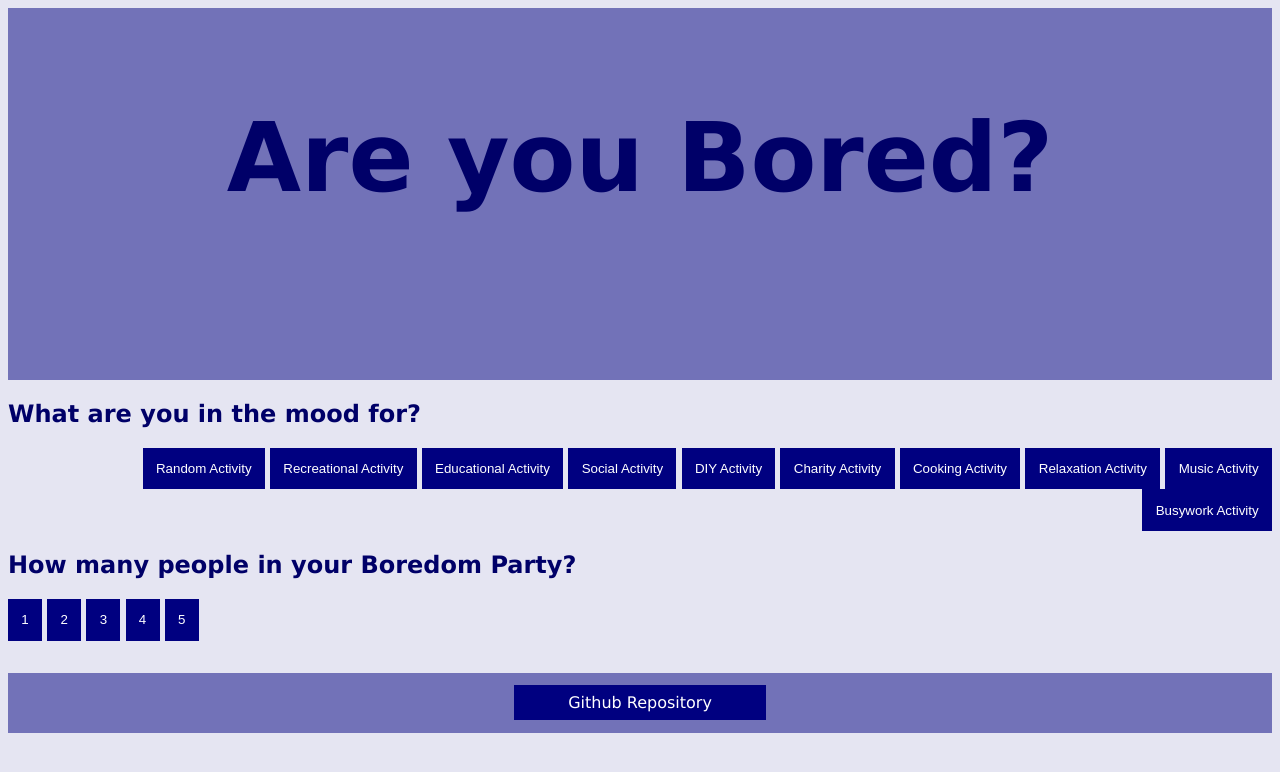
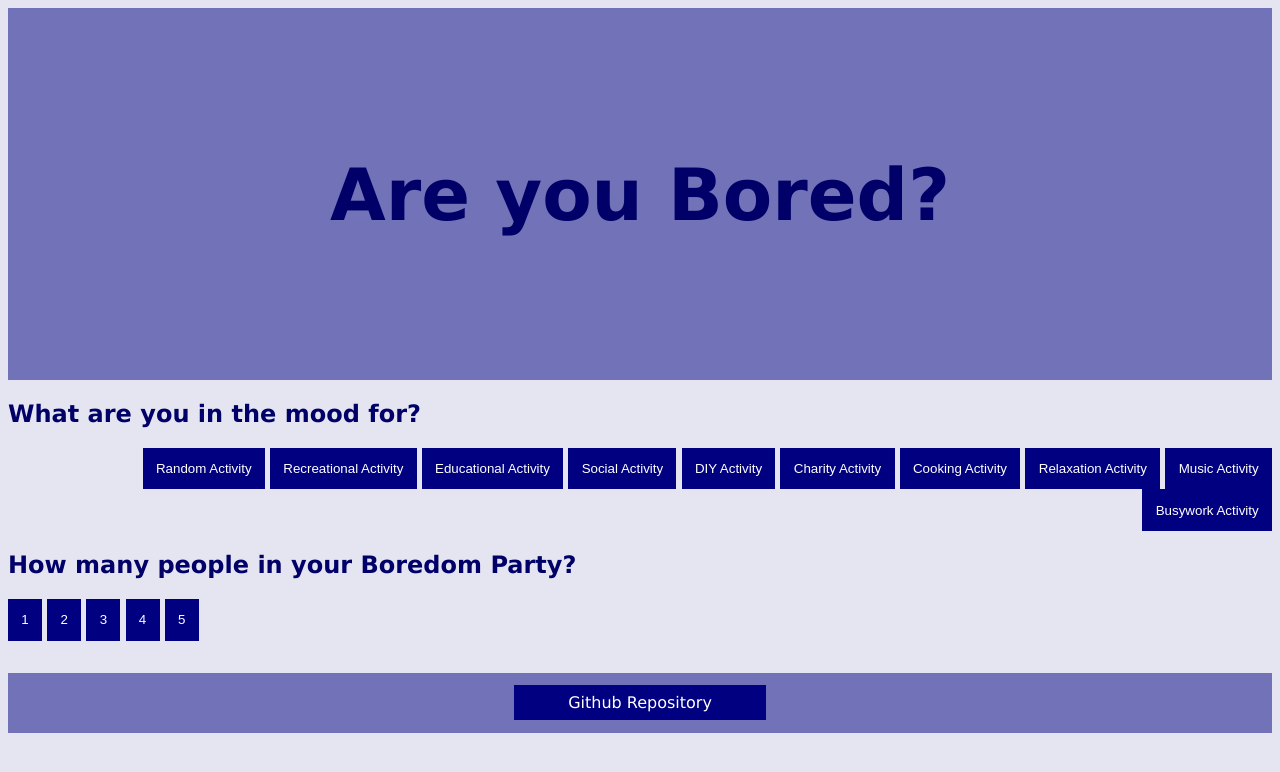
Before and after one commit to Gundulin/Creative-Project-02, a plain HTML site: page index.html in a window 1280 px wide. Drawn offline with Linux system fonts and the light colour scheme.

Commit message:
Add files via upload

```diff
--- a/script.js
+++ b/script.js
@@ -39,6 +39,8 @@ function resetButtons() {
     document.getElementById("?participants=4").style.backgroundColor= "navy";
     document.getElementById("?participants=5").style.backgroundColor= "navy";
 
+
+
     // document.getElementById("/").style.hover.backgroundColor= "rgba(0, 0, 128, 0.5)";
     // document.getElementById("?type=recreational").style.backgroundColor= "navy";
     // document.getElementById("?type=education").style.backgroundColor= "navy";
--- a/style.css
+++ b/style.css
@@ -38,14 +38,14 @@ header {
     color: rgb(0, 0, 104);
     padding: 1px;
     text-align: center;
-    line-height: 290px;
-    font-size: 48px;
+    line-height: 370px;
     height: 370px;
 }
 
 h1 {
     vertical-align: middle;
-    line-height: 100%;
+    line-height: 150%;
+    font-size: 72px;
     display: inline-block;
 }
 
@@ -63,7 +63,7 @@ button {
 }
 
 button:hover {
-    background-color: rgba(0, 0, 128, 0.5);
+    background-color: rgba(0, 0, 128, 0.5) !important;
 }
 
 button:active {
```
